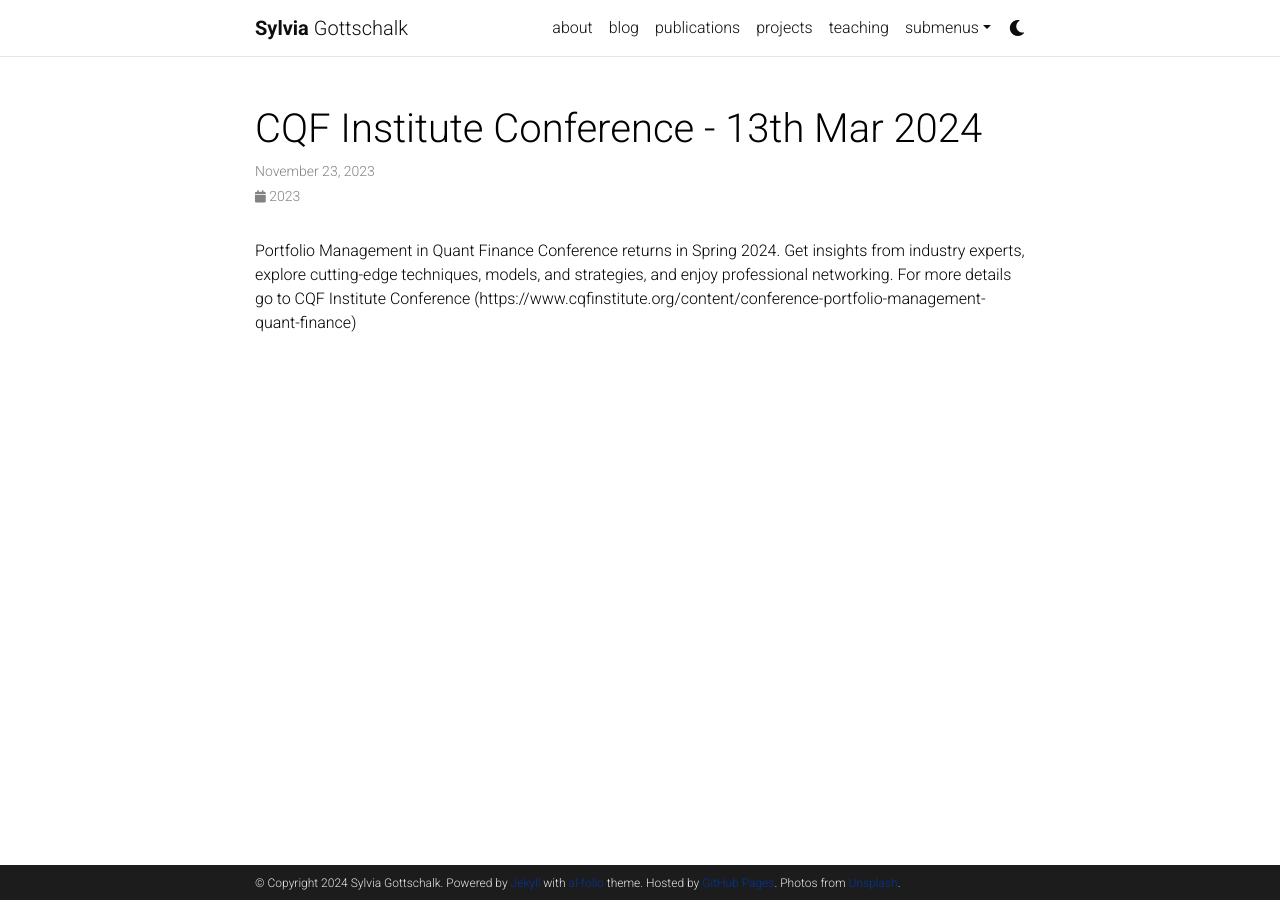
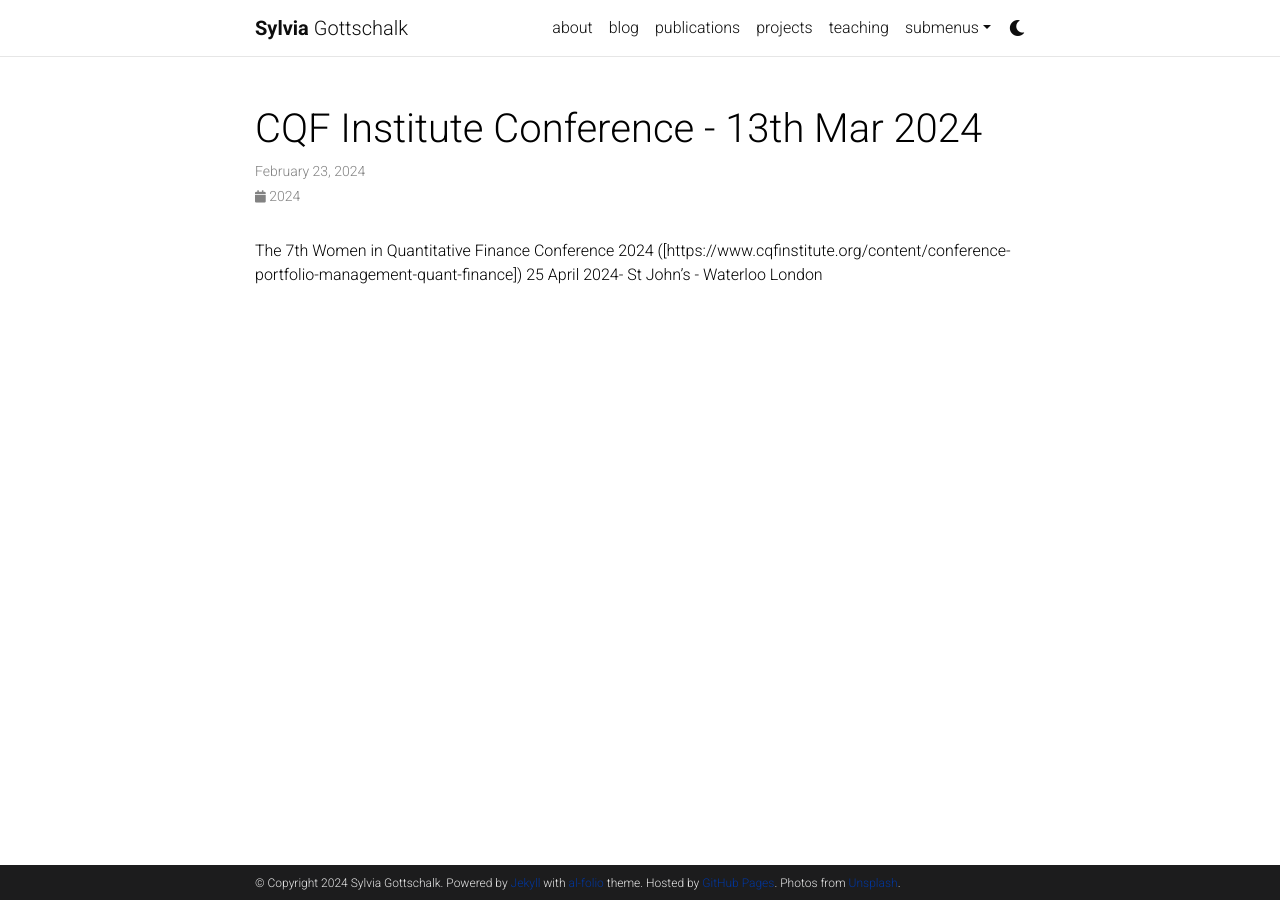
Before and after one commit to sdgottschalk/sgottschalk.io, a Jekyll site: the page built from _news/announcement_2.md, in a window 1280 px wide. Built offline with Jekyll 4.4.1, drawn with Linux system fonts in a browser that asks for light colours; comment, search, counter and statistics services are not loaded; a style sheet for code colours, icons or effects is not loaded.

Commit message:
Update announcement_2.md

```diff
--- a/_news/announcement_2.md
+++ b/_news/announcement_2.md
@@ -1,9 +1,9 @@
 ---
 layout: post
 title: CQF Institute Conference - 13th Mar 2024
-date: 2023-11-23 16:11:00-0400
+date: 2024-02-23 16:11:00-0400
 inline: false
 related_posts: false
 ---
 
-Portfolio Management in Quant Finance Conference returns in Spring 2024. Get insights from industry experts, explore cutting-edge techniques, models, and strategies, and enjoy professional networking. For more details go to CQF Institute Conference (https://www.cqfinstitute.org/content/conference-portfolio-management-quant-finance)
+The 7th Women in Quantitative Finance Conference 2024 ([https://www.cqfinstitute.org/content/conference-portfolio-management-quant-finance]) 25 April 2024- St John's - Waterloo London
```
